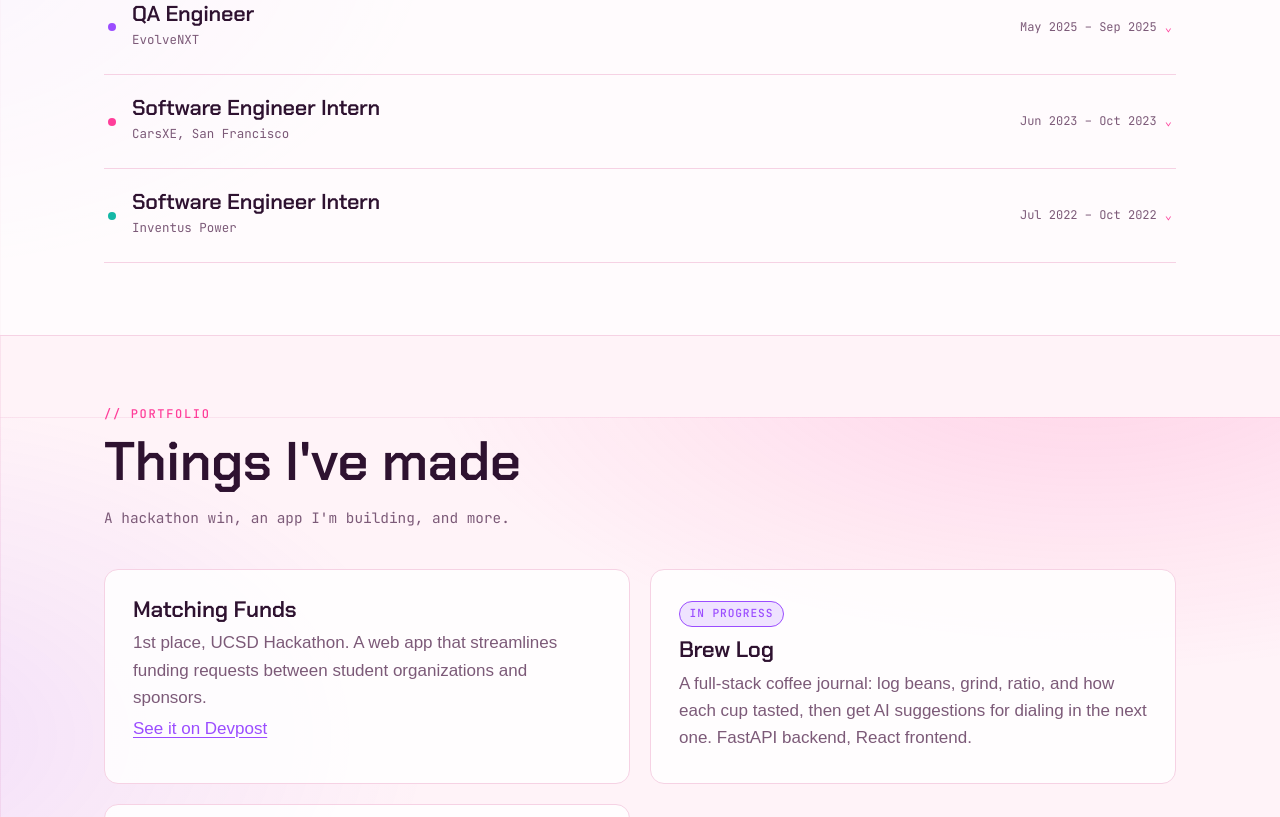
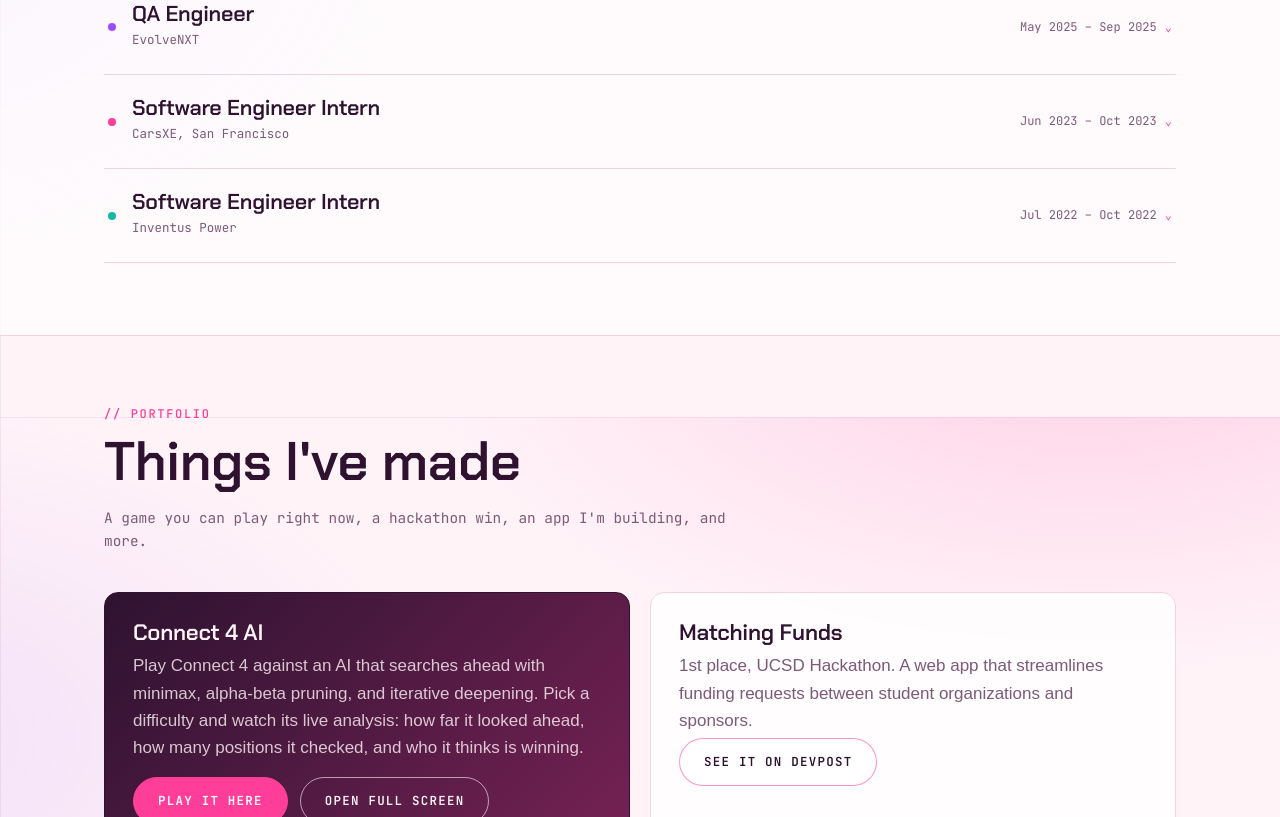
Before and after one commit to Maryamkusman/maryamusman.com, a plain HTML site: page index.html in a window 1280 px wide. Shown: the part 1983-2800 px from the top of the page. Drawn offline with Linux system fonts and the light colour scheme.

Commit message:
Update index.html

```diff
--- a/index.html
+++ b/index.html
@@ -156,6 +156,17 @@ section{padding:4.5rem 0}
 .panel:hover{border-color:color-mix(in srgb,var(--pink) 60%,transparent);box-shadow:var(--glow)}
 .panel h3{font-size:1.4rem;letter-spacing:-.01em;margin-bottom:.5rem}
 .panel p{margin:.25rem 0;color:var(--muted)}
+.panel.play{background:linear-gradient(135deg,var(--espresso),color-mix(in srgb,var(--pink) 35%,var(--espresso)));color:var(--on-dark);border-color:var(--espresso)}
+.panel.play p{color:color-mix(in srgb,var(--on-dark) 80%,transparent)}
+.panel.play .cta-row{margin-top:1rem}
+.panel.play .btn{color:var(--on-dark);background:transparent;border-color:color-mix(in srgb,var(--on-dark) 60%,transparent)}
+.panel.play .btn:hover,.panel.play .btn.pink{background:var(--pink);border-color:var(--pink);color:#fff}
+
+/* Connect 4 embed */
+.embed{border:1px solid color-mix(in srgb,var(--pink) 40%,transparent);border-radius:14px;overflow:hidden;background:var(--card);box-shadow:var(--glow)}
+.embed iframe{display:block;width:100%;height:900px;border:0}
+.embed-note{font-family:var(--label);font-size:.8rem;color:var(--muted);margin:1rem 0 5rem}
+
 .wip{display:inline-block;font-family:var(--label);font-size:.7rem;font-weight:500;letter-spacing:.08em;text-transform:uppercase;padding:.2rem .6rem;border-radius:999px;border:1px solid var(--cactus);color:var(--cactus);background:var(--cactus-soft);margin-bottom:.7rem}
 
 /* Recipes */
@@ -187,6 +198,7 @@ footer span::before{content:"© ";color:var(--pink)}
   .hero{grid-template-columns:1fr;padding:2.5rem 0 5rem;gap:3rem}
   .photo-wrap{width:min(80%,20rem)}
   .duo{grid-template-columns:1fr}
+  .embed iframe{height:1500px}
   .role summary{grid-template-columns:auto 1fr}
   .role .when{grid-column:2;text-align:left}
   .role ul{padding-left:1.5rem}
@@ -200,6 +212,7 @@ footer span::before{content:"© ";color:var(--pink)}
     <a class="logo" href="#home">Maryam</a>
     <nav class="tabs" aria-label="Pages">
       <a class="tab" href="#home" data-tab="home">Home</a>
+      <a class="tab" href="#play" data-tab="play">Play Connect 4</a>
       <a class="tab" href="#recipes" data-tab="recipes">Coffee recipes</a>
     </nav>
   </div>
@@ -219,7 +232,8 @@ footer span::before{content:"© ";color:var(--pink)}
         </div>
         <p class="lede">I build AI agents, full-stack apps, and the backends that keep them running usually with an iced latte nearby</p>
         <div class="cta-row">
-          <a class="btn pink" href="mailto:mausman1000@gmail.com">Email me</a>
+          <a class="btn pink" href="#play">Play my AI bot</a>
+          <a class="btn" href="mailto:mausman1000@gmail.com">Email me</a>
           <a class="btn" href="https://www.linkedin.com/in/maryamkusman">LinkedIn</a>
         </div>
       </div>
@@ -298,12 +312,22 @@ footer span::before{content:"© ";color:var(--pink)}
   <section aria-labelledby="proj-h">
     <div class="wrap">
       <h2 id="proj-h" data-kicker="Portfolio">Things I've made</h2>
-      <p class="sub">A hackathon win, an app I'm building, and more.</p>
+      <p class="sub">A game you can play right now, a hackathon win, an app I'm building, and more.</p>
       <div class="duo">
+        <div class="panel play">
+          <h3>Connect 4 AI</h3>
+          <p>Play Connect 4 against an AI that searches ahead with minimax, alpha-beta pruning, and iterative deepening. Pick a difficulty and watch its live analysis: how far it looked ahead, how many positions it checked, and who it thinks is winning.</p>
+          <div class="cta-row">
+            <a class="btn pink" href="#play">Play it here</a>
+            <a class="btn" href="https://connect4-7a9u.onrender.com" target="_blank" rel="noopener">Open full screen</a>
+          </div>
+        </div>
         <div class="panel">
           <h3>Matching Funds</h3>
           <p>1st place, UCSD Hackathon. A web app that streamlines funding requests between student organizations and sponsors.</p>
-          <p><a href="https://devpost.com/software/matching-funds">See it on Devpost</a></p>
+          <div class="cta-row">
+            <a class="btn" href="https://devpost.com/software/matching-funds" target="_blank" rel="noopener">See it on Devpost</a>
+          </div>
         </div>
         <div class="panel">
           <span class="wip">In progress</span>
@@ -365,6 +389,18 @@ footer span::before{content:"© ";color:var(--pink)}
   </section>
 </div>
 
+<!-- PLAY -->
+<div class="view" id="v-play">
+  <div class="wrap" style="padding-top:3.5rem">
+    <h2 data-kicker="The game">Beat my Connect 4 AI</h2>
+    <p class="sub">It looks ahead with minimax and alpha-beta pruning. Choose easy, medium, or hard, and keep an eye on the analysis panel to see what it's thinking.</p>
+    <div class="embed">
+      <iframe src="https://connect4-7a9u.onrender.com" title="Connect 4 against an AI" loading="lazy"></iframe>
+    </div>
+    <p class="embed-note">If the board is blank, give it about 30 seconds while the server wakes up. You can also <a href="https://connect4-7a9u.onrender.com" target="_blank" rel="noopener">open the game full screen</a>.</p>
+  </div>
+</div>
+
 <!-- RECIPES -->
 <div class="view" id="v-recipes">
   <div class="wrap" style="padding-top:3.5rem">
@@ -386,7 +422,7 @@ footer span::before{content:"© ";color:var(--pink)}
 <script>
 /* ---------- Tabs ---------- */
 (function(){
-  var views={home:'v-home',recipes:'v-recipes'};
+  var views={home:'v-home',play:'v-play',recipes:'v-recipes'};
   function show(){
     var h=(location.hash||'#home').slice(1);
     var target=views[h]?h:(document.getElementById(h)?'home':'home');
```
